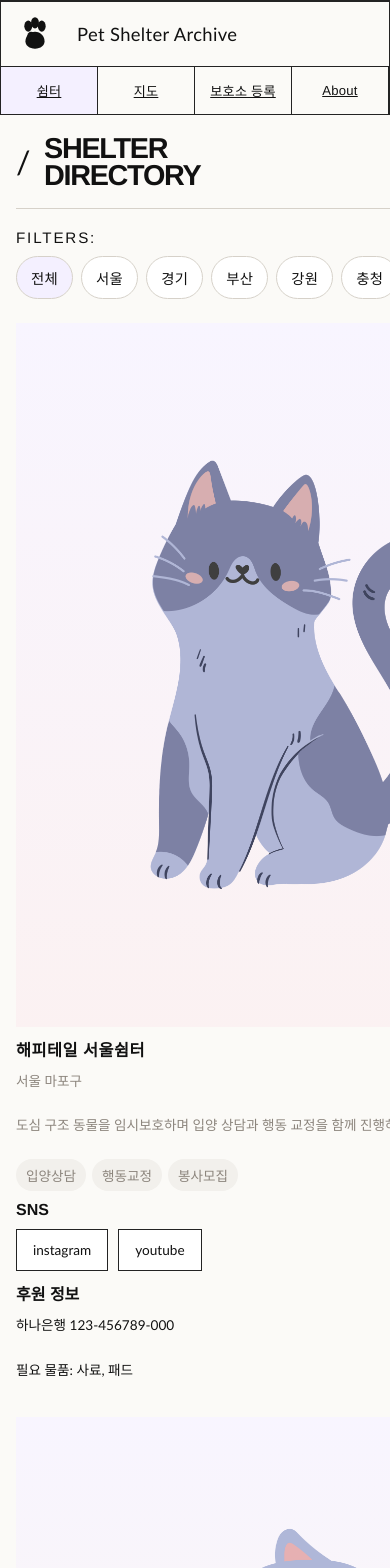
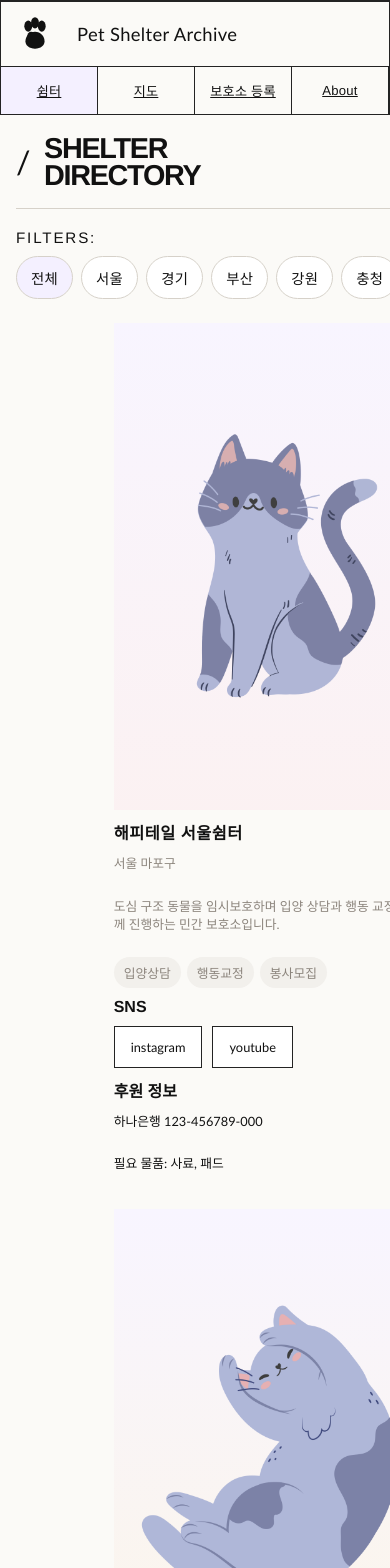
Before and after one commit to treeNoonna/animal-shelter, a Next.js app: page / in a window 390 px wide. Shown: the top 1568 px of the page. Built offline with nearby package versions, Linux system fonts and the light colour scheme; no server answers.

Commit message:
fix layout

```diff
--- a/app/globals.css
+++ b/app/globals.css
@@ -921,15 +921,16 @@ dd {
     grid-template-columns: 1fr;
     gap: 22px;
     padding: 12px 0 0;
+    justify-items: center;
   }
 
   .catalog-card {
     gap: 10px;
-    width: 100%;
+    width: min(100%, 312px);
   }
 
   .catalog-image {
-    aspect-ratio: 0.72;
+    aspect-ratio: 0.64;
   }
 
   .catalog-copy,
@@ -950,7 +951,7 @@ dd {
   .donation-block p,
   .small-link,
   .tag-row span {
-    font-size: 0.85rem;
+    font-size: 0.8rem;
   }
 
   .description {
```
